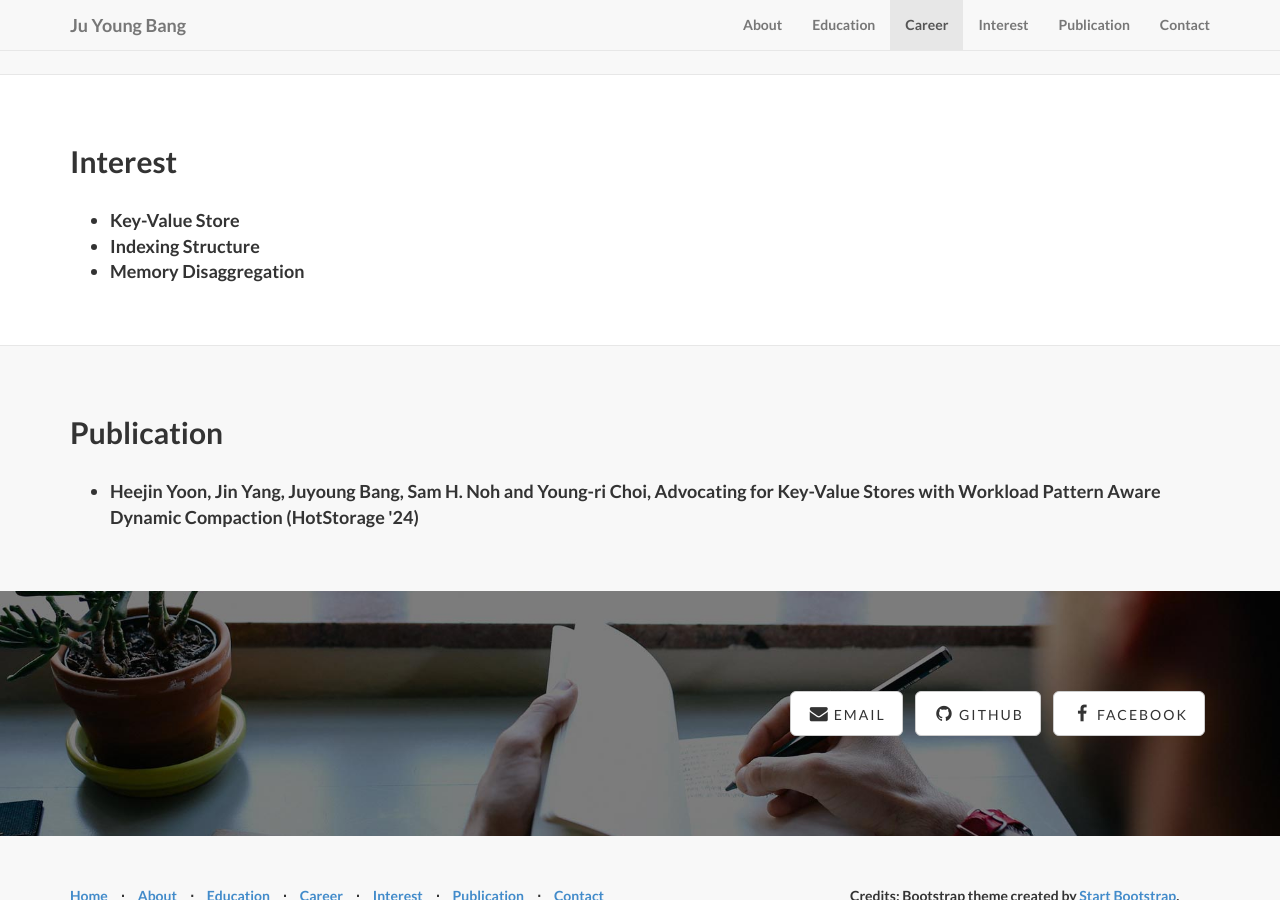
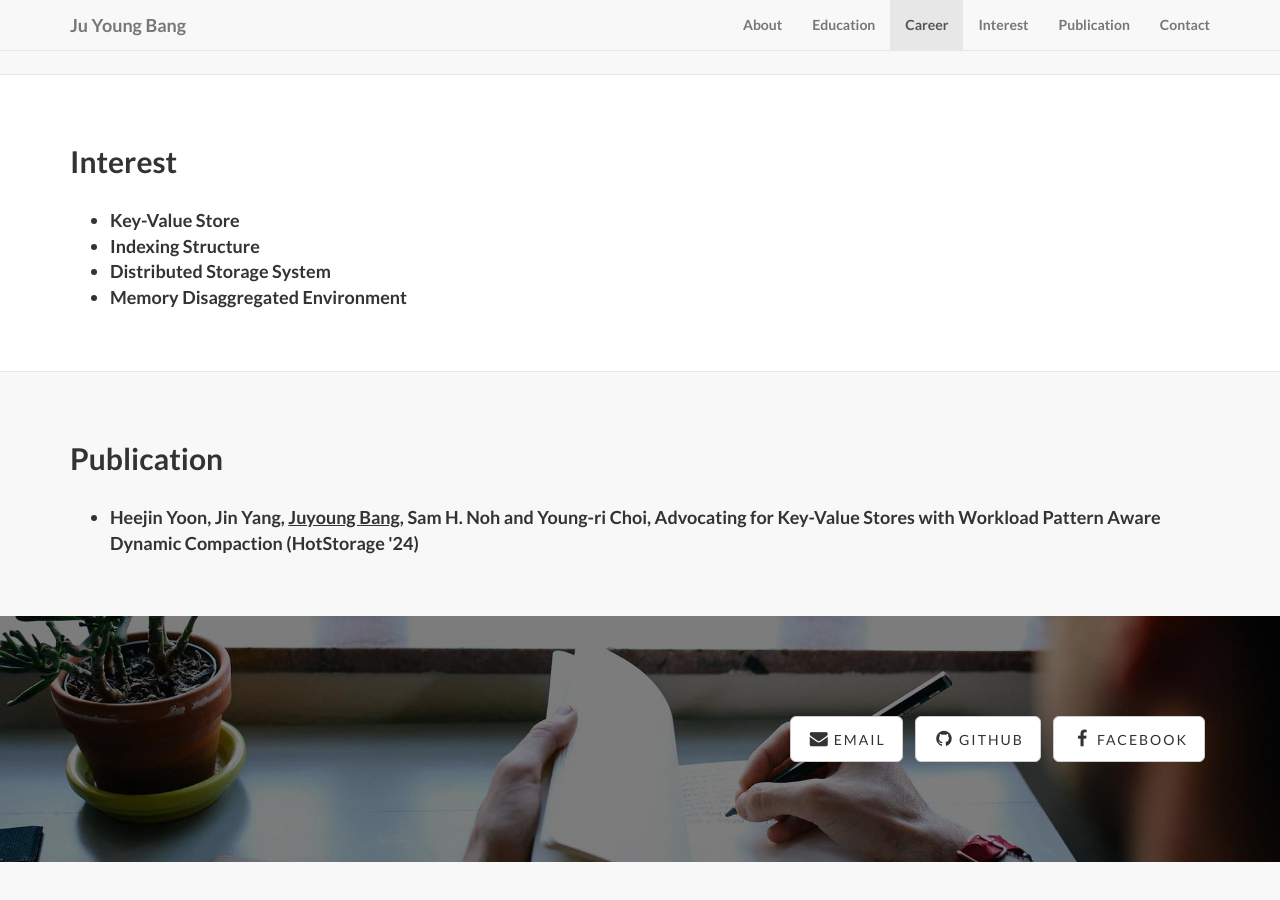
Before and after one commit to juyoungbang/juyoungbang.github.io, a Jekyll site: the page built from index.html, in a window 1280 px wide and 900 px high, scrolled down 1789 px. Built offline with Jekyll 4.4.1, drawn with Linux system fonts in a browser that asks for light colours.

Commit message:
Test font weight change

```diff
--- a/_includes/about.html
+++ b/_includes/about.html
@@ -8,7 +8,7 @@
             <div class="col-sm-6" style="padding-top: 5%;">
                 <h2>Ju Young Bang</h2>
                 <br />
-                <div style="font-size:130%">
+                <div style="font-size:130%; font-weight: lighter">
                     <p>Hello and welcome to my homepage!</p>
                     <p>I'm a graduate student studying computer science at UNIST.</p>
                     <p>For further help, contact me via email or visit my office.</p>
--- a/_includes/interest.html
+++ b/_includes/interest.html
@@ -8,7 +8,8 @@
                 <ul style="font-size:18px;">
                     <li>Key-Value Store</li>
                     <li>Indexing Structure</li>
-                    <li>Memory Disaggregation</li>
+                    <li>Distributed Storage System</li>
+                    <li>Memory Disaggregated Environment</li>
                 </ul>
             </div>
         </div>
--- a/_includes/publication.html
+++ b/_includes/publication.html
@@ -6,7 +6,7 @@
                 <h2>Publication</h2>
                 <br />
                 <ul style="font-size:18px;">
-                    <li>Heejin Yoon, Jin Yang, <strong>Juyoung Bang</strong>, Sam H. Noh and Young-ri Choi, Advocating for Key-Value Stores with Workload Pattern Aware Dynamic Compaction (HotStorage '24)</li>
+                    <li>Heejin Yoon, Jin Yang, <u>Juyoung Bang</u>, Sam H. Noh and Young-ri Choi, Advocating for Key-Value Stores with Workload Pattern Aware Dynamic Compaction (HotStorage '24)</li>
                 </ul>
             </div>
         </div>
```
